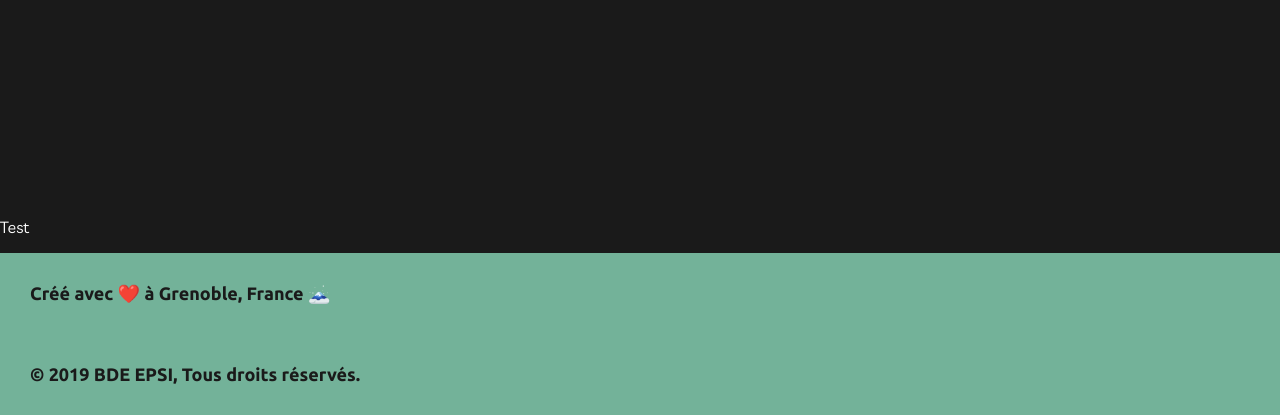
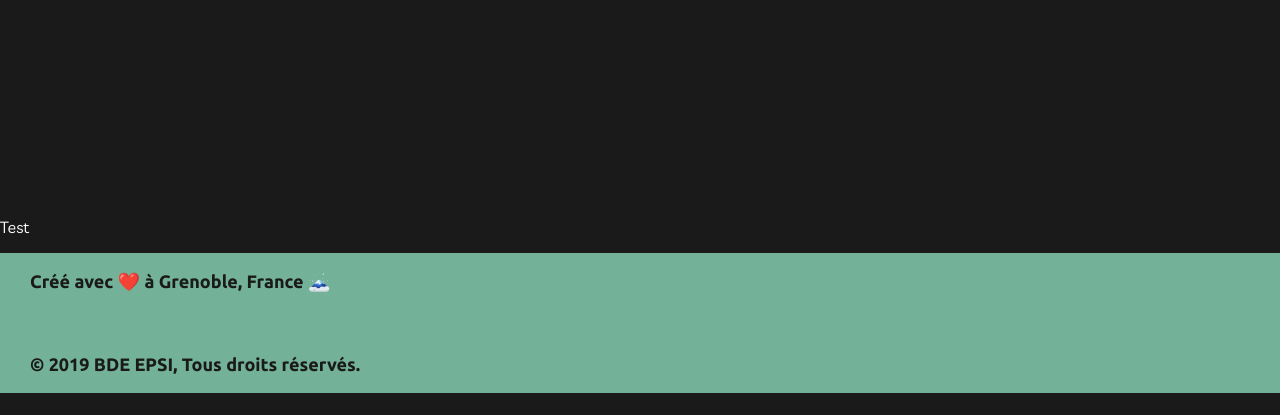
Before and after one commit to Useinbar/WORKSHOP, a PHP site: page / in a window 1280 px wide. Shown: the part 599-1014 px from the top of the page. After the commit the page ends 992 px from the top, so only its background shows below. Run offline with PHP 8.4, Linux system fonts and the light colour scheme.

Commit message:
Fix footer + Scrollbar

```diff
--- a/Evenement.php
+++ b/Evenement.php
@@ -35,8 +35,8 @@
 		<p>Test</p>
 	</section>
     <footer id="footer">
-        <p class="pfooter">Créé avec ❤️️ à Grenoble, France 🗻</p>
-        <p class="pfooter">© 2019 BDE EPSI, Tous droits réservés.</p>
+        <p class="footerUp">Créé avec ❤️️ à Grenoble, France 🗻</p>
+        <p class="footerDown">© 2019 BDE EPSI, Tous droits réservés.</p>
 	</footer>
 
 
--- a/Index.php
+++ b/Index.php
@@ -20,7 +20,7 @@
         </div>
         <nav class="top-nav">
             <ul class="nav-list">
-                <li><a href="index.php" class="nav-link">Aceuil</a></li>
+                <li><a href="index.php" class="nav-link">Accueil</a></li>
                 <li><a href="calendrier.php" class="nav-link">Calendrier</a></li>
                 <li><a href="proposer.php" class="nav-link">Proposer</a> </li>
                 <li><a href="suggestion.php" class="nav-link">Suggestion</a> </li>
@@ -35,8 +35,8 @@
 		<p>Test</p>
 	</section>
     <footer id="footer">
-        <p class="pfooter">Créé avec ❤️️ à Grenoble, France 🗻</p>
-        <p class="pfooter">© 2019 BDE EPSI, Tous droits réservés.</p>
+        <p class="footerUp">Créé avec ❤️️ à Grenoble, France 🗻</p>
+        <p class="footerDown">© 2019 BDE EPSI, Tous droits réservés.</p>
 	</footer>
 
 
--- a/Proposer.php
+++ b/Proposer.php
@@ -35,8 +35,8 @@
 		<p>Test</p>
 	</section>
     <footer id="footer">
-        <p class="pfooter">Créé avec ❤️️ à Grenoble, France 🗻</p>
-        <p class="pfooter">© 2019 BDE EPSI, Tous droits réservés.</p>
+        <p class="footerUp">Créé avec ❤️️ à Grenoble, France 🗻</p>
+        <p class="footerDown">© 2019 BDE EPSI, Tous droits réservés.</p>
 	</footer>
 
 
--- a/Suggestion.php
+++ b/Suggestion.php
@@ -35,8 +35,8 @@
 		<p>Test</p>
 	</section>
     <footer id="footer">
-        <p class="pfooter">Créé avec ❤️️ à Grenoble, France 🗻</p>
-        <p class="pfooter">© 2019 BDE EPSI, Tous droits réservés.</p>
+        <p class="footerUp">Créé avec ❤️️ à Grenoble, France 🗻</p>
+        <p class="footerDown">© 2019 BDE EPSI, Tous droits réservés.</p>
 	</footer>
 
 
--- a/style.css
+++ b/style.css
@@ -19,17 +19,21 @@ body{
 	display: flex;
 	flex-direction: column;
 	justify-content: space-between;
-	min-height: 160px;
+    min-height: 140px;
+    min-width: auto;
 }
 
-.pfooter{
+.footerUp{
     margin-left: 30px;
 	color: #1a1a1a;
 	font-size: 18px;
-	margin-top: 0px;
-	margin-bottom: 0px;
-	padding-top: 30px;
-	padding-bottom: 30px;
+	font-family: 'Ubuntu', sans-serif;
+}
+
+.footerDown{
+    margin-left: 30px;
+	color: #1a1a1a;
+	font-size: 18px;
 	font-family: 'Ubuntu', sans-serif;
 }
 
@@ -161,6 +165,32 @@ li{
 }
 
 
+                             /* SCROLL BAR */
+
+html{
+    scrollbar-color: #505050 #252525;
+}
+
+/* Chrome */
+
+::-webkit-scrollbar {
+    width: 15px;
+    background: #d6d6d6;
+    border-left: 1px solid #d6d6d6;
+  }
+
+::-webkit-scrollbar-track {
+    background: #252525;
+  }
+
+::-webkit-scrollbar-thumb {
+    background: #505050;
+  }
+
+
+
+
+
 							 /* RESPONSIVE */
 
 
```
Also changed, not shown: Calendrier.php (+5 -3 lines).
